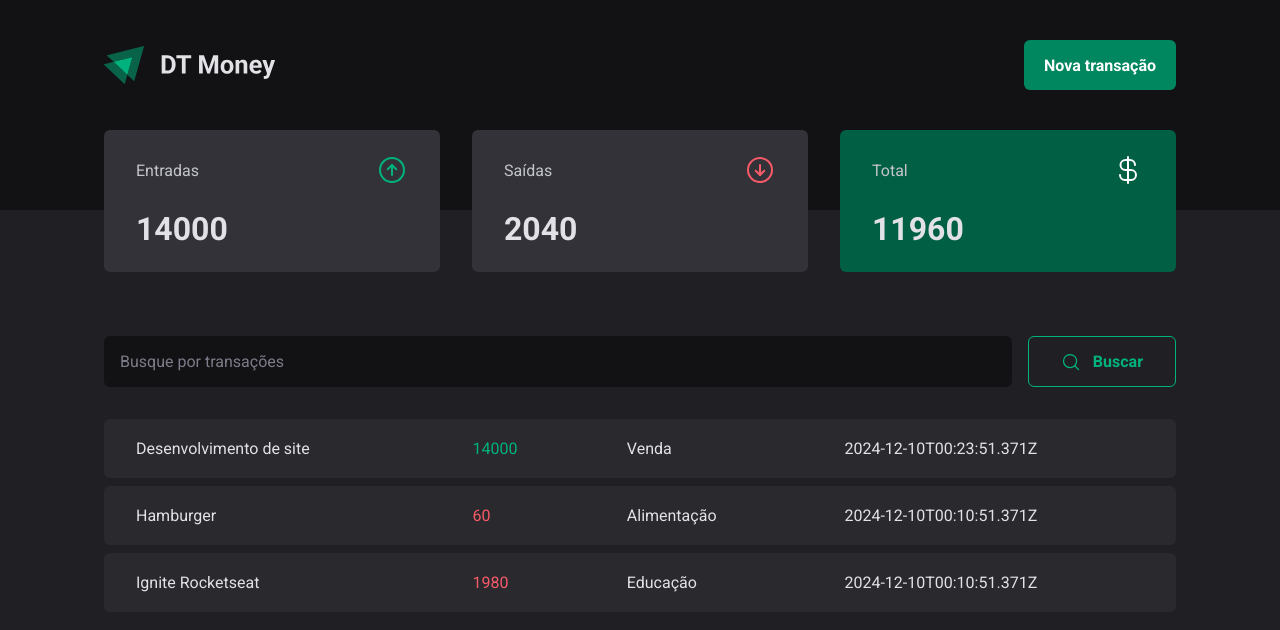
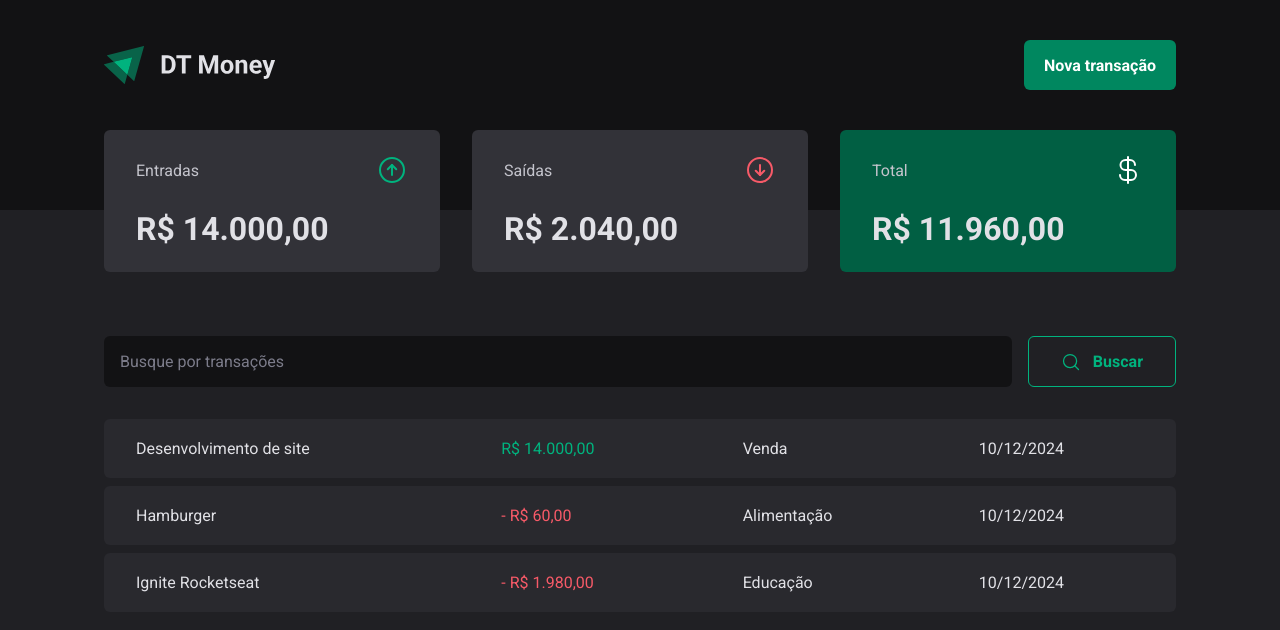
Before and after one commit to felipeslopes2010/dt-money, a React (Vite) app: page / in a window 1280 px wide. Shown: the top 630 px of the page. Built offline with nearby package versions, Linux system fonts and the light colour scheme; data requests are answered from the project's data file.

Commit message:
Adjust: Format Date and Prices

```diff
--- a/src/components/Summary/index.tsx
+++ b/src/components/Summary/index.tsx
@@ -4,6 +4,7 @@
 import { TransactionsContext } from "../../contexts/TransactionsContext.tsx";
 
 import { SummaryContainer, SummaryCard } from "./styles.ts";
+import { priceFormatter } from "../../utils/formatter.ts";
 
 export function Summary() {
     const { transactions } = useContext(TransactionsContext);
@@ -29,7 +30,7 @@
                     <ArrowCircleUp size={32} color="#00b37e"/>
                 </header>
 
-                <strong>{summary.income}</strong>
+                <strong>{priceFormatter.format(summary.income)}</strong>
             </SummaryCard>
 
             <SummaryCard>
@@ -38,7 +39,7 @@
                     <ArrowCircleDown size={32} color="#f75a68"/>
                 </header>
 
-                <strong>{summary.outcome}</strong>
+                <strong>{priceFormatter.format(summary.outcome)}</strong>
             </SummaryCard>
 
             <SummaryCard variant="green">
@@ -47,7 +48,7 @@
                     <CurrencyDollar size={32} color="#fff"/>
                 </header>
 
-                <strong>{summary.total}</strong>
+                <strong>{priceFormatter.format(summary.total)}</strong>
             </SummaryCard>
         </SummaryContainer>
     )
--- a/src/pages/Transactions/index.tsx
+++ b/src/pages/Transactions/index.tsx
@@ -7,6 +7,7 @@
 import { TransactionsContext } from "../../contexts/TransactionsContext"
 
 import { TransactionsContainer, TransactionsTable, PriceHighlight } from "./styles"
+import { dateFormatter, priceFormatter } from "../../utils/formatter"
 
 export function Transactions() {
     const { transactions } = useContext(TransactionsContext);
@@ -25,11 +26,12 @@
                                 <td width="0%">{transaction.description}</td>
                                 <td>
                                     <PriceHighlight variant={transaction.type}>
-                                       {transaction.price}
+                                        {transaction.type === "outcome" && "- " }
+                                        {priceFormatter.format(transaction.price)}
                                     </PriceHighlight>
                                 </td>
                                 <td>{transaction.category}</td>
-                                <td>{transaction.createdAt}</td>
+                                <td>{dateFormatter.format(new Date(transaction.createdAt))}</td>
                             </tr>
                         ))
                     }
--- /dev/null
+++ b/src/utils/formatter.ts
@@ -0,0 +1,6 @@
+export const dateFormatter = new Intl.DateTimeFormat('pt-BR');
+
+export const priceFormatter = new Intl.NumberFormat('pt-BR', {
+    style: 'currency',
+    currency: 'BRL',
+});
```
